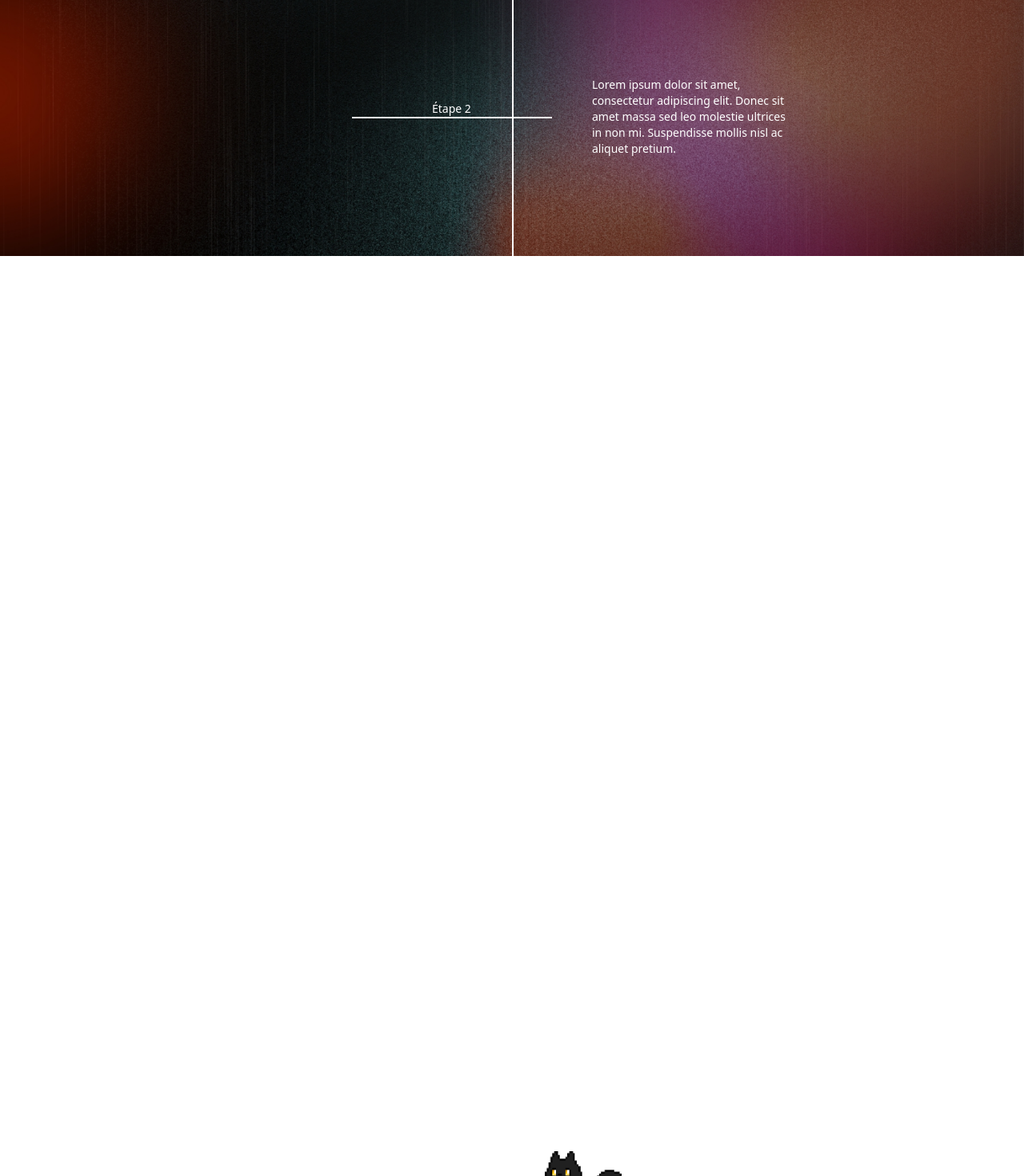
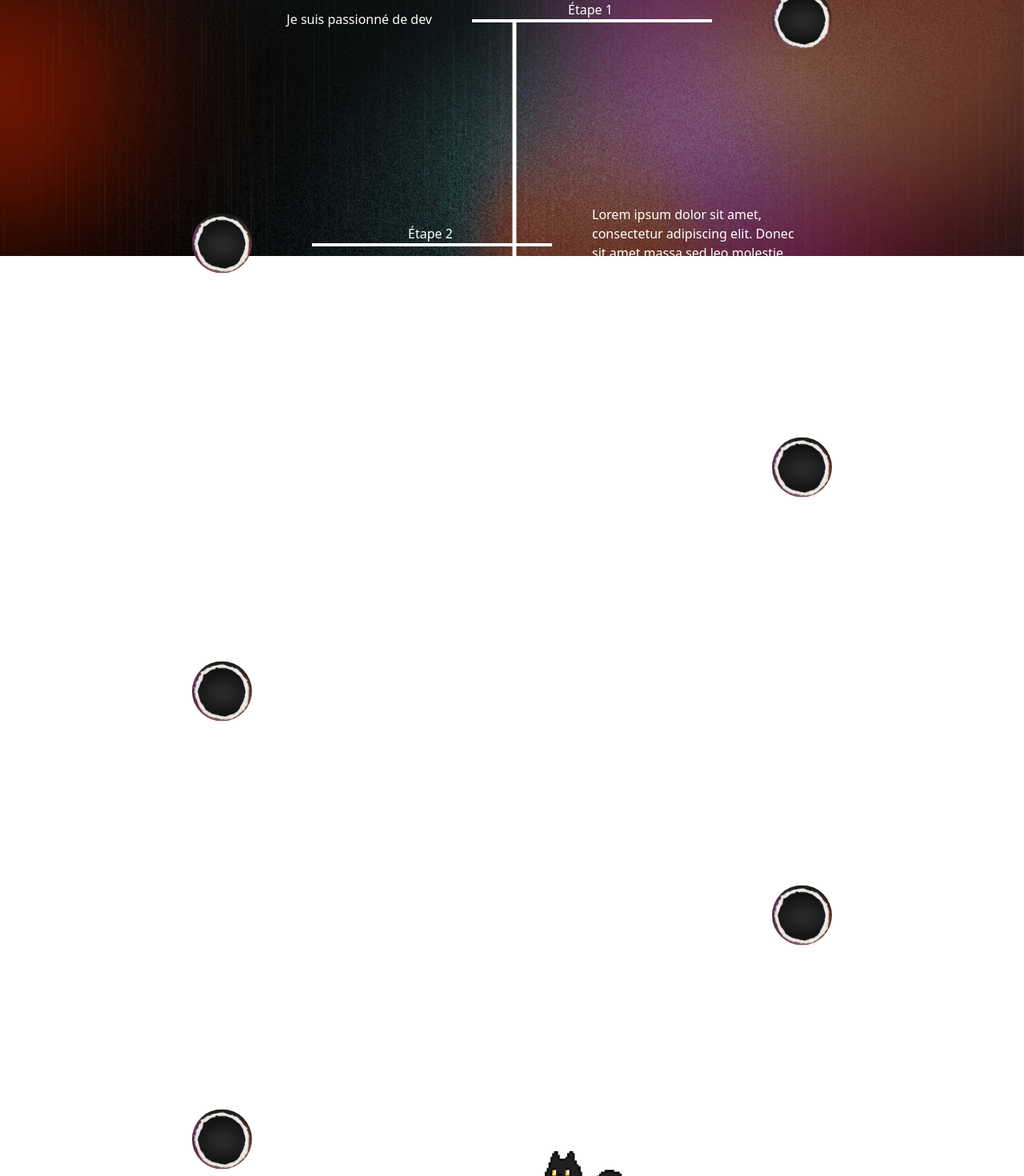
Before and after one commit to Temayoo/Portfolio-Projet-Matteo, a React (Vite) app in the folder mon-portfolio/: page /about in a window 1280 px wide. Shown: the part 480-1950 px from the top of the page at 80% size. Built offline with nearby package versions, Linux system fonts and the light colour scheme; the HTML template or start-up script is replaced by a standard one; a web font is replaced by a local one.

Commit message:
just need gsap now style is good

```diff
--- a/mon-portfolio/src/pages/About.jsx
+++ b/mon-portfolio/src/pages/About.jsx
@@ -24,108 +24,136 @@ const About = () => {
         </div>
       </div>
 
-      <div className="w-full h-[200vh] flex justify-center mt-20 relative">
+      <div className="w-full h-[200vh] flex justify-center mt-20 pt-32 relative">
         {/* Ligne verticale centrale */}
         <svg
-          className="h-[1500px] absolute left-1/2"
-          width="2"
-          height="1500"
-          viewBox="0 0 2 1500"
+          className="h-[1400px] absolute left-1/2"
+          width="6"
+          height="1700"
+          viewBox="0 0 6 1700"
           fill="none"
           xmlns="http://www.w3.org/2000/svg">
           <line
-            x1="1"
+            x1="3"
             y1="0"
-            x2="1"
-            y2="1500"
+            x2="3"
+            y2="1700"
             stroke="#ffffff"
-            strokeWidth="2"
+            strokeWidth="6"
           />
         </svg>
 
-        {/* Étape 1 - Droite */}
-        <div className="absolute top-0 w-full flex justify-center">
+        {/* Étape 1 */}
+        <div className="absolute top-[128px] w-full flex justify-center">
           <div className="relative w-full max-w-[1000px]">
-            <div className="absolute right-[30%] w-[25%] h-[2px] bg-white">
-              <div className="absolute left-[40%] -top-[20px] text-white text-sm whitespace-nowrap">
+            <div className="absolute right-[25%] w-[30%] h-[4px] bg-white">
+              <div className="absolute left-[40%] -top-[24px] text-white text-base whitespace-nowrap">
                 Étape 1
               </div>
             </div>
-            <div className="absolute right-[60%] top-1/2 -translate-y-1/2 w-[250px] text-white text-sm text-right">
+            <div className="absolute right-[60%] top-1/2 -translate-y-1/2 w-[270px] text-white text-base text-right">
               <p>Je suis passionné de dev</p>
             </div>
+            <img
+              src={exampleImage}
+              alt="Étape 1"
+              className="absolute right-[10%] top-1/2 -translate-y-1/2 w-[75px] h-[75px] rounded-full object-cover"
+            />
           </div>
         </div>
 
-        {/* Étape 2 - Gauche */}
-        <div className="absolute top-[250px] w-full flex justify-center">
+        {/* Étape 2 */}
+        <div className="absolute top-[408px] w-full flex justify-center">
           <div className="relative w-full max-w-[1000px]">
-            <div className="absolute left-[30%] w-[25%] h-[2px] bg-white">
-              <div className="absolute left-[40%] -top-[20px] text-white text-sm whitespace-nowrap">
+            <div className="absolute left-[25%] w-[30%] h-[4px] bg-white">
+              <div className="absolute left-[40%] -top-[24px] text-white text-base whitespace-nowrap">
                 Étape 2
               </div>
             </div>
-            <div className="absolute left-[60%] top-1/2 -translate-y-1/2 text-white text-sm w-[250px]">
-              Lorem ipsum dolor sit amet, consectetur adipiscing elit. Donec sit
-              amet massa sed leo molestie ultrices in non mi. Suspendisse mollis
-              nisl ac aliquet pretium.
+            <div className="absolute left-[60%] top-1/2 -translate-y-1/2 text-white text-base w-[270px]">
+              Lorem ipsum dolor sit amet, consectetur adipiscing elit. Donec sit amet massa sed leo molestie ultrices in non mi.
             </div>
+            <img
+              src={exampleImage}
+              alt="Étape 2"
+              className="absolute left-[10%] top-1/2 -translate-y-1/2 w-[75px] h-[75px] rounded-full object-cover"
+            />
           </div>
         </div>
 
-        {/* Étape 3 - Droite */}
-        <div className="absolute top-[500px] w-full flex justify-center">
+        {/* Étape 3 */}
+        <div className="absolute top-[688px] w-full flex justify-center">
           <div className="relative w-full max-w-[1000px]">
-            <div className="absolute right-[30%] w-[25%] h-[2px] bg-white">
-              <div className="absolute left-[40%] -top-[20px] text-white text-sm whitespace-nowrap">
+            <div className="absolute right-[25%] w-[30%] h-[4px] bg-white">
+              <div className="absolute left-[40%] -top-[24px] text-white text-base whitespace-nowrap">
                 Étape 3
               </div>
             </div>
-            <div className="absolute right-[60%] top-1/2 -translate-y-1/2 w-[250px] text-white text-sm text-right">
+            <div className="absolute right-[60%] top-1/2 -translate-y-1/2 w-[270px] text-white text-base text-right">
               <p>J’ai appris Tailwind CSS</p>
             </div>
+            <img
+              src={exampleImage}
+              alt="Étape 3"
+              className="absolute right-[10%] top-1/2 -translate-y-1/2 w-[75px] h-[75px] rounded-full object-cover"
+            />
           </div>
         </div>
 
-        {/* Étape 4 - Gauche */}
-        <div className="absolute top-[750px] w-full flex justify-center">
+        {/* Étape 4  */}
+        <div className="absolute top-[968px] w-full flex justify-center">
           <div className="relative w-full max-w-[1000px]">
-            <div className="absolute left-[30%] w-[25%] h-[2px] bg-white">
-              <div className="absolute left-[40%] -top-[20px] text-white text-sm whitespace-nowrap">
+            <div className="absolute left-[25%] w-[30%] h-[4px] bg-white">
+              <div className="absolute left-[40%] -top-[24px] text-white text-base whitespace-nowrap">
                 Étape 4
               </div>
             </div>
-            <div className="absolute left-[60%] top-1/2 -translate-y-1/2 text-white text-sm w-[250px]">
+            <div className="absolute left-[60%] top-1/2 -translate-y-1/2 text-white text-base w-[270px]">
               <p>J’apprends aussi le design</p>
             </div>
+            <img
+              src={exampleImage}
+              alt="Étape 4"
+              className="absolute left-[10%] top-1/2 -translate-y-1/2 w-[75px] h-[75px] rounded-full object-cover"
+            />
           </div>
         </div>
 
-        {/* Étape 5 - Droite */}
-        <div className="absolute top-[1000px] w-full flex justify-center">
+        {/* Étape 5 */}
+        <div className="absolute top-[1248px] w-full flex justify-center">
           <div className="relative w-full max-w-[1000px]">
-            <div className="absolute right-[30%] w-[25%] h-[2px] bg-white">
-              <div className="absolute left-[40%] -top-[20px] text-white text-sm whitespace-nowrap">
+            <div className="absolute right-[25%] w-[30%] h-[4px] bg-white">
+              <div className="absolute left-[40%] -top-[24px] text-white text-base whitespace-nowrap">
                 Étape 5
               </div>
             </div>
-            <div className="absolute right-[60%] top-1/2 -translate-y-1/2 w-[250px] text-white text-sm text-right">
+            <div className="absolute right-[60%] top-1/2 -translate-y-1/2 w-[270px] text-white text-base text-right">
               <p>Je développe mon portfolio</p>
             </div>
+            <img
+              src={exampleImage}
+              alt="Étape 5"
+              className="absolute right-[10%] top-1/2 -translate-y-1/2 w-[75px] h-[75px] rounded-full object-cover"
+            />
           </div>
         </div>
 
-        {/* Étape 6 - Gauche */}
-        <div className="absolute top-[1250px] w-full flex justify-center">
+        {/* Étape 6  */}
+        <div className="absolute top-[1528px] w-full flex justify-center">
           <div className="relative w-full max-w-[1000px]">
-            <div className="absolute left-[30%] w-[25%] h-[2px] bg-white">
-              <div className="absolute left-[40%] -top-[20px] text-white text-sm whitespace-nowrap">
+            <div className="absolute left-[25%] w-[30%] h-[4px] bg-white">
+              <div className="absolute left-[40%] -top-[24px] text-white text-base whitespace-nowrap">
                 Étape 6
               </div>
             </div>
-            <div className="absolute left-[60%] top-1/2 -translate-y-1/2 text-white text-sm w-[250px]">
+            <div className="absolute left-[60%] top-1/2 -translate-y-1/2 text-white text-base w-[270px]">
               <p>Je me lance sur le marché</p>
             </div>
+            <img
+              src={exampleImage}
+              alt="Étape 6"
+              className="absolute left-[10%] top-1/2 -translate-y-1/2 w-[75px] h-[75px] rounded-full object-cover"
+            />
           </div>
         </div>
       </div>
```
